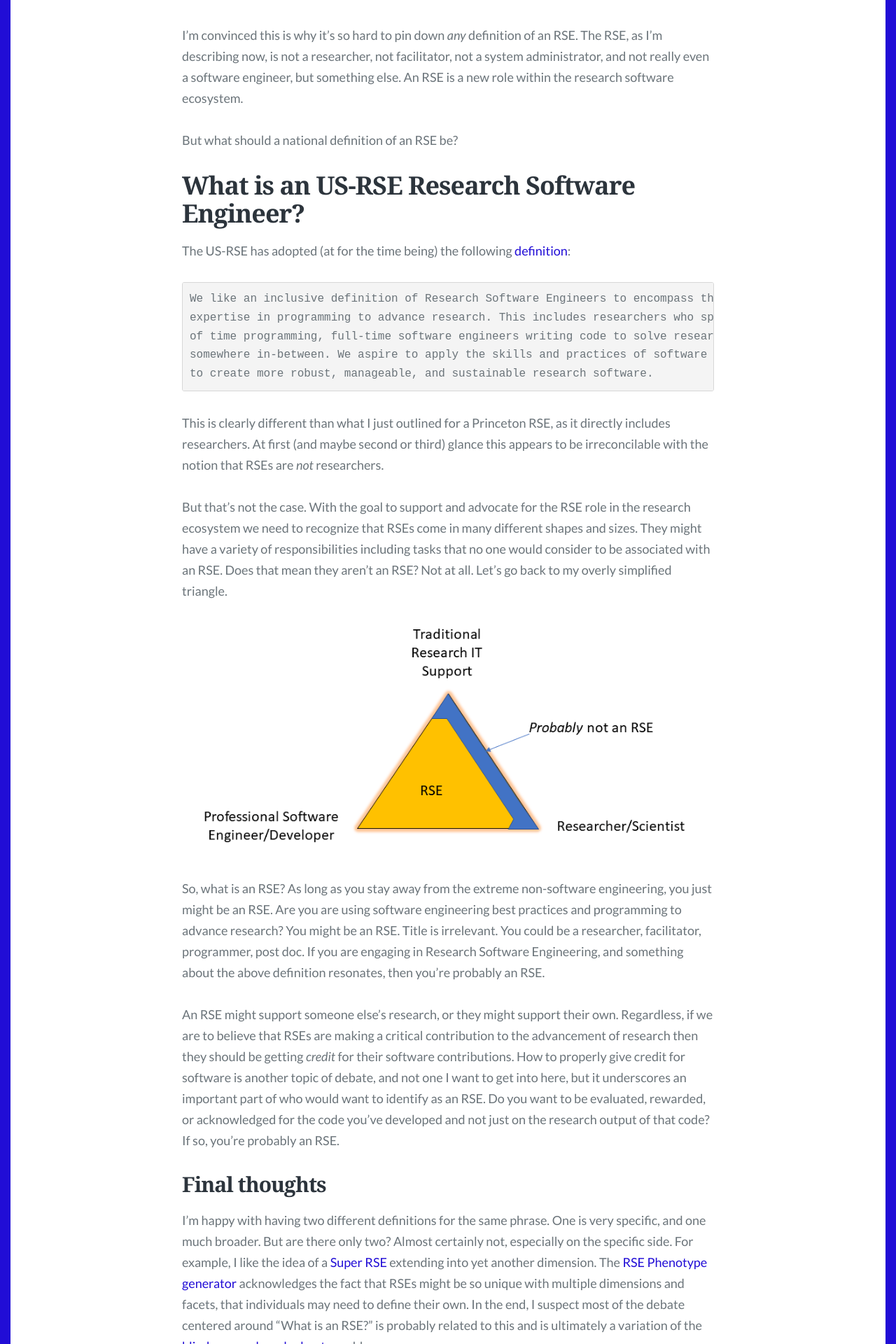
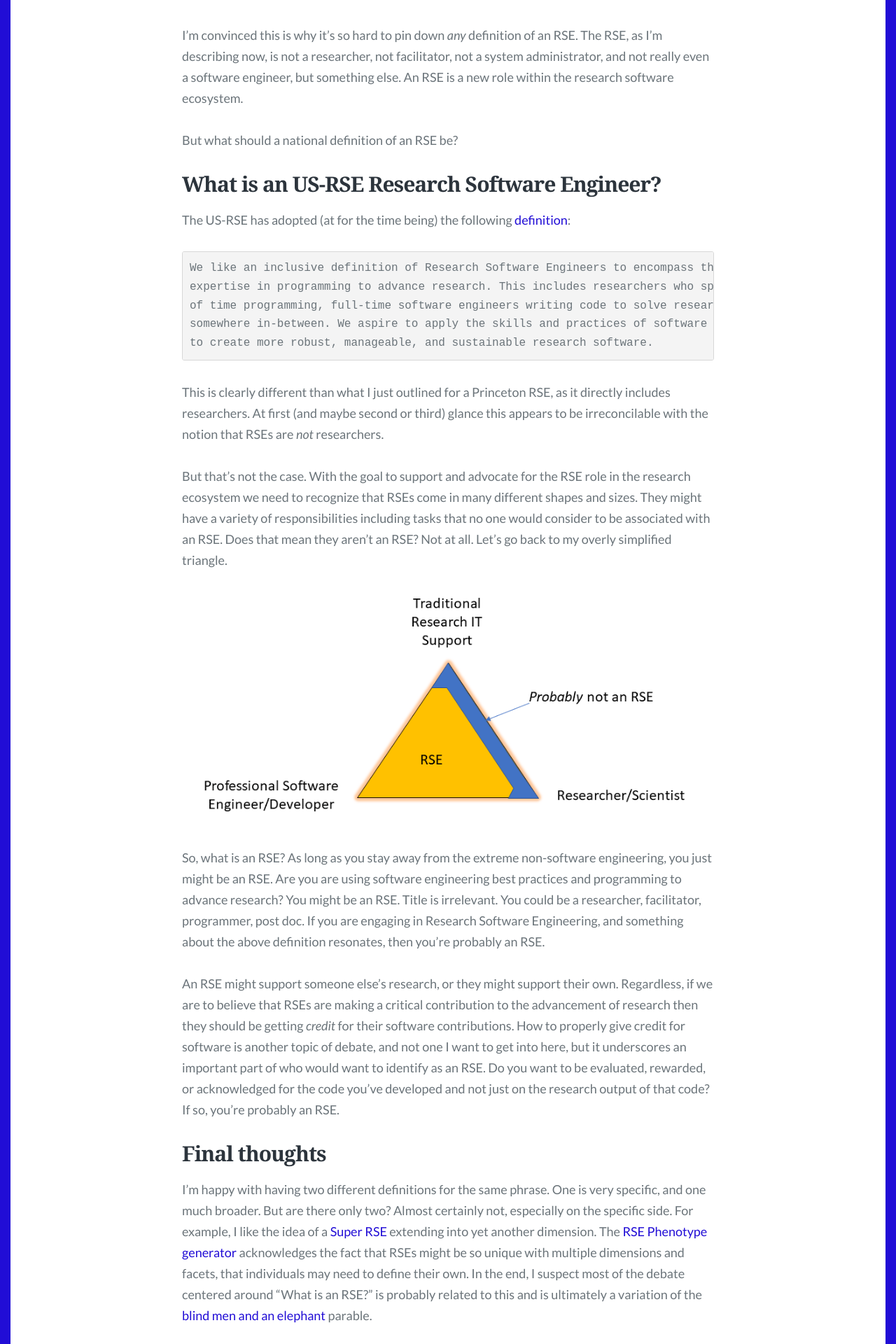
Before and after one commit to cosden/cosden.github.io, a Jekyll site: the page built from _posts/2019-09-26-what-is-an-rse.md, in a window 1280 px wide. Shown: the part 3469-5389 px from the top of the page at 70% size. Built offline with Jekyll 4.4.1, drawn with Linux system fonts in a browser that asks for light colours; some web fonts are replaced.

```diff
--- a/_posts/2019-09-26-what-is-an-rse.md
+++ b/_posts/2019-09-26-what-is-an-rse.md
@@ -48,7 +48,7 @@ I’m convinced this is why it’s so hard to pin down *any* definition of an RS
 But what should a national definition of an RSE be?
 
 
-# What is an US-RSE Research Software Engineer?
+## What is an US-RSE Research Software Engineer?
 
 The US-RSE has adopted (at for the time being) the following [definition](https://us-rse.org/what-is-an-rse/):
 
```
